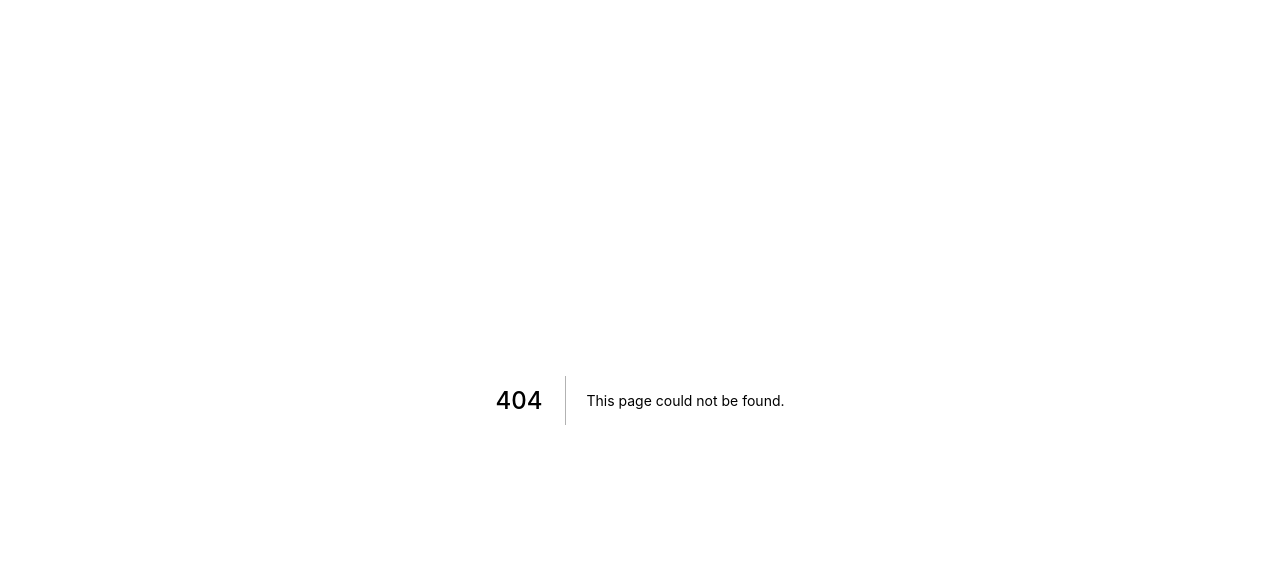
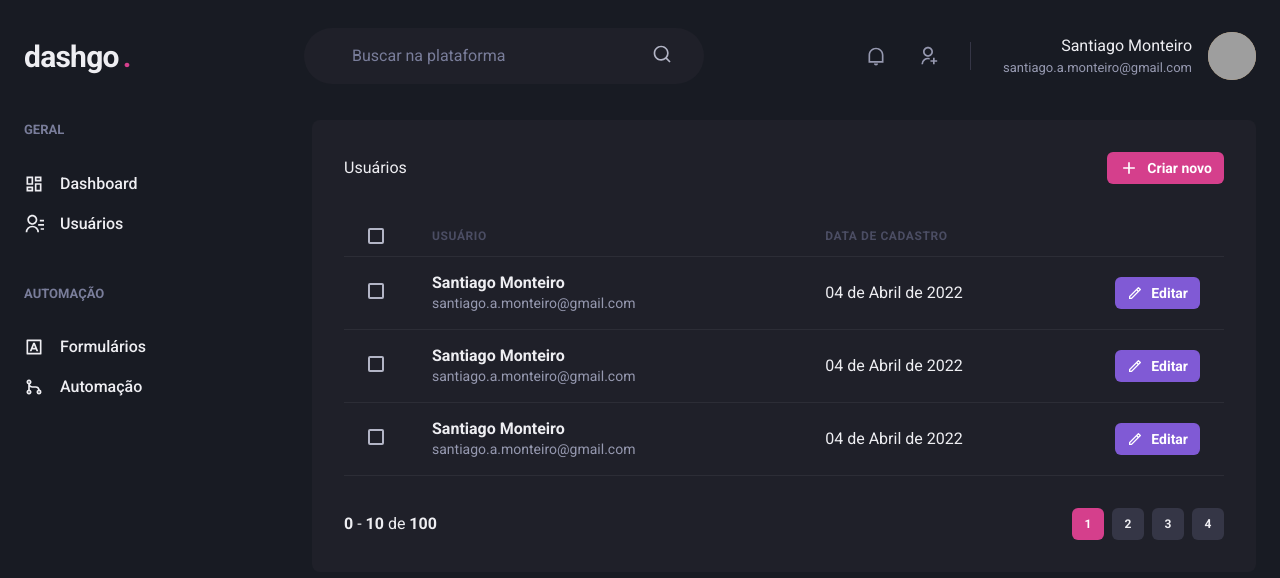
Before and after one commit to santiagoMonteiro/dashgo, a Next.js app: page /users in a window 1280 px wide. Before the commit this address had no page. Shown: the top 578 px of the page. Built offline with nearby package versions, Linux system fonts and the light colour scheme; grey boxes are pictures that could not be loaded.

Commit message:
basic styling completed

```diff
--- /dev/null
+++ b/src/components/Pagination.tsx
@@ -0,0 +1,59 @@
+import { Box, Button, HStack } from "@chakra-ui/react";
+
+export function Pagination() {
+  return (
+    <HStack spacing="6" mt="8" justify="space-between" align="center">
+      <Box>
+        <strong>0</strong> - <strong>10</strong> de <strong>100</strong>
+      </Box>
+      <HStack spacing="2">
+        <Button
+          size="sm"
+          fontSize="xs"
+          width="4"
+          colorScheme="pink"
+          disabled
+          _disabled={{
+            bg: "pink.500",
+            cursor: "default",
+          }}
+        >
+          1
+        </Button>
+        <Button
+          size="sm"
+          fontSize="xs"
+          width="4"
+          bg="gray.700"
+          _hover={{
+            bg: "gray.500",
+          }}
+        >
+          2
+        </Button>
+        <Button
+          size="sm"
+          fontSize="xs"
+          width="4"
+          bg="gray.700"
+          _hover={{
+            bg: "gray.500",
+          }}
+        >
+          3
+        </Button>
+        <Button
+          size="sm"
+          fontSize="xs"
+          width="4"
+          bg="gray.700"
+          _hover={{
+            bg: "gray.500",
+          }}
+        >
+          4
+        </Button>
+      </HStack>
+    </HStack>
+  );
+}
--- a/src/pages/dashboard.tsx
+++ b/src/pages/dashboard.tsx
@@ -3,11 +3,13 @@
 import { Header } from "../components/Header";
 import { Sidebar } from "../components/Sidebar";
 
+import { ApexOptions } from "apexcharts";
+
 const Chart = dynamic(() => import("react-apexcharts"), {
   ssr: false,
 });
 
-const options = {
+const options: ApexOptions = {
   chart: {
     toolbar: {
       show: false,
--- /dev/null
+++ b/src/pages/users/index.tsx
@@ -0,0 +1,144 @@
+import {
+  Box,
+  Button,
+  Checkbox,
+  Flex,
+  Heading,
+  Icon,
+  Table,
+  Tbody,
+  Td,
+  Text,
+  Th,
+  Thead,
+  Tr,
+} from "@chakra-ui/react";
+
+import { RiAddLine, RiPencilLine } from "react-icons/ri";
+
+import { Header } from "../../components/Header";
+import { Pagination } from "../../components/Pagination";
+import { Sidebar } from "../../components/Sidebar";
+
+export default function UserList() {
+  return (
+    <Box>
+      <Header />
+
+      <Flex w="100%" my="6" maxWidth={1480} mx="auto" px="6">
+        <Sidebar />
+
+        <Box flex="1" borderRadius={8} bg="gray.800" p="8">
+          <Flex mb="8" justify="space-between" align="center">
+            <Heading size="large" fontWeight="normal">
+              Usuários
+            </Heading>
+
+            <Button
+              as="a"
+              size="sm"
+              fontSize="sm"
+              colorScheme="pink"
+              leftIcon={<Icon as={RiAddLine} fontSize="20" />}
+            >
+              Criar novo
+            </Button>
+          </Flex>
+
+          <Table colorScheme="whiteAlpha">
+            <Thead>
+              <Tr>
+                <Th px="6" color="gray.300" width="8">
+                  <Checkbox colorScheme="pink" />
+                </Th>
+                <Th>Usuário</Th>
+                <Th>Data de cadastro</Th>
+                <Th width="8"></Th>
+              </Tr>
+            </Thead>
+            <Tbody>
+              <Tr>
+                <Td px="6">
+                  <Checkbox colorScheme="pink" />
+                </Td>
+                <Td>
+                  <Box>
+                    <Text fontWeight="bold">Santiago Monteiro</Text>
+                    <Text fontSize="sm" color="gray.300">
+                      santiago.a.monteiro@gmail.com
+                    </Text>
+                  </Box>
+                </Td>
+                <Td>04 de Abril de 2022</Td>
+                <Td>
+                  <Button
+                    as="a"
+                    size="sm"
+                    fontSize="sm"
+                    colorScheme="purple"
+                    leftIcon={<Icon as={RiPencilLine} fontSize="16" />}
+                  >
+                    Editar
+                  </Button>
+                </Td>
+              </Tr>
+
+              <Tr>
+                <Td px="6">
+                  <Checkbox colorScheme="pink" />
+                </Td>
+                <Td>
+                  <Box>
+                    <Text fontWeight="bold">Santiago Monteiro</Text>
+                    <Text fontSize="sm" color="gray.300">
+                      santiago.a.monteiro@gmail.com
+                    </Text>
+                  </Box>
+                </Td>
+                <Td>04 de Abril de 2022</Td>
+                <Td>
+                  <Button
+                    as="a"
+                    size="sm"
+                    fontSize="sm"
+                    colorScheme="purple"
+                    leftIcon={<Icon as={RiPencilLine} fontSize="16" />}
+                  >
+                    Editar
+                  </Button>
+                </Td>
+              </Tr>
+
+              <Tr>
+                <Td px="6">
+                  <Checkbox colorScheme="pink" />
+                </Td>
+                <Td>
+                  <Box>
+                    <Text fontWeight="bold">Santiago Monteiro</Text>
+                    <Text fontSize="sm" color="gray.300">
+                      santiago.a.monteiro@gmail.com
+                    </Text>
+                  </Box>
+                </Td>
+                <Td>04 de Abril de 2022</Td>
+                <Td>
+                  <Button
+                    as="a"
+                    size="sm"
+                    fontSize="sm"
+                    colorScheme="purple"
+                    leftIcon={<Icon as={RiPencilLine} fontSize="16" />}
+                  >
+                    Editar
+                  </Button>
+                </Td>
+              </Tr>
+            </Tbody>
+          </Table>
+          <Pagination />
+        </Box>
+      </Flex>
+    </Box>
+  );
+}
```
Also changed, not shown: src/pages/users/create.tsx (added, +56 -0 lines).
